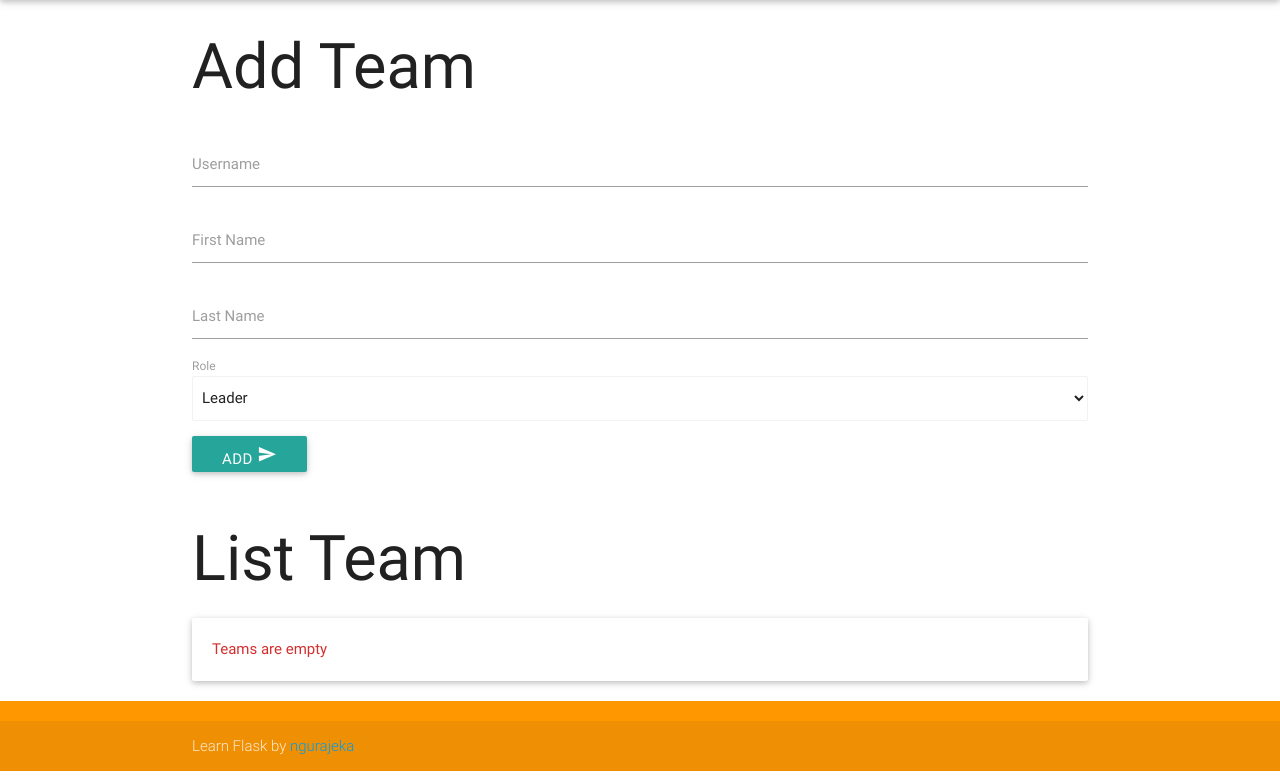
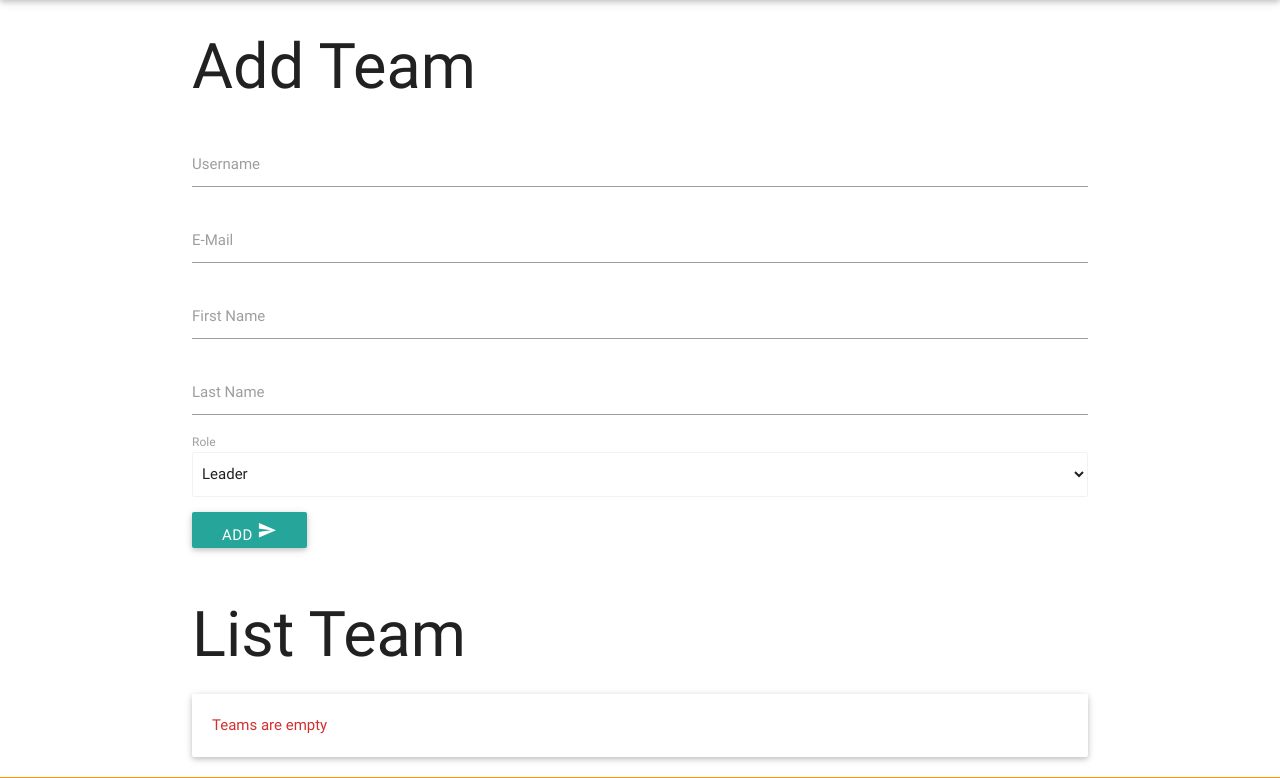
Before and after one commit to ngurajeka/learn-flask, a Flask app: page /team in a window 1280 px wide. Shown: the part 64-842 px from the top of the page. Run offline with Flask 2, Linux system fonts and the light colour scheme; data that the repository does not hold is empty; some libraries are stand-ins or nearby versions.

Commit message:
Add email in add form

```diff
--- a/templates/team/list.html
+++ b/templates/team/list.html
@@ -7,6 +7,10 @@
 			<div class="input-field col s12">
 				<input type="text" name="username">
 				<label for="username">Username</label>
+			</div>
+			<div class="input-field col s12">
+				<input type="email" name="email">
+				<label for="email">E-Mail</label>
 			</div>
 			<div class="input-field col s12">
 				<input type="text" name="firstname">
```
